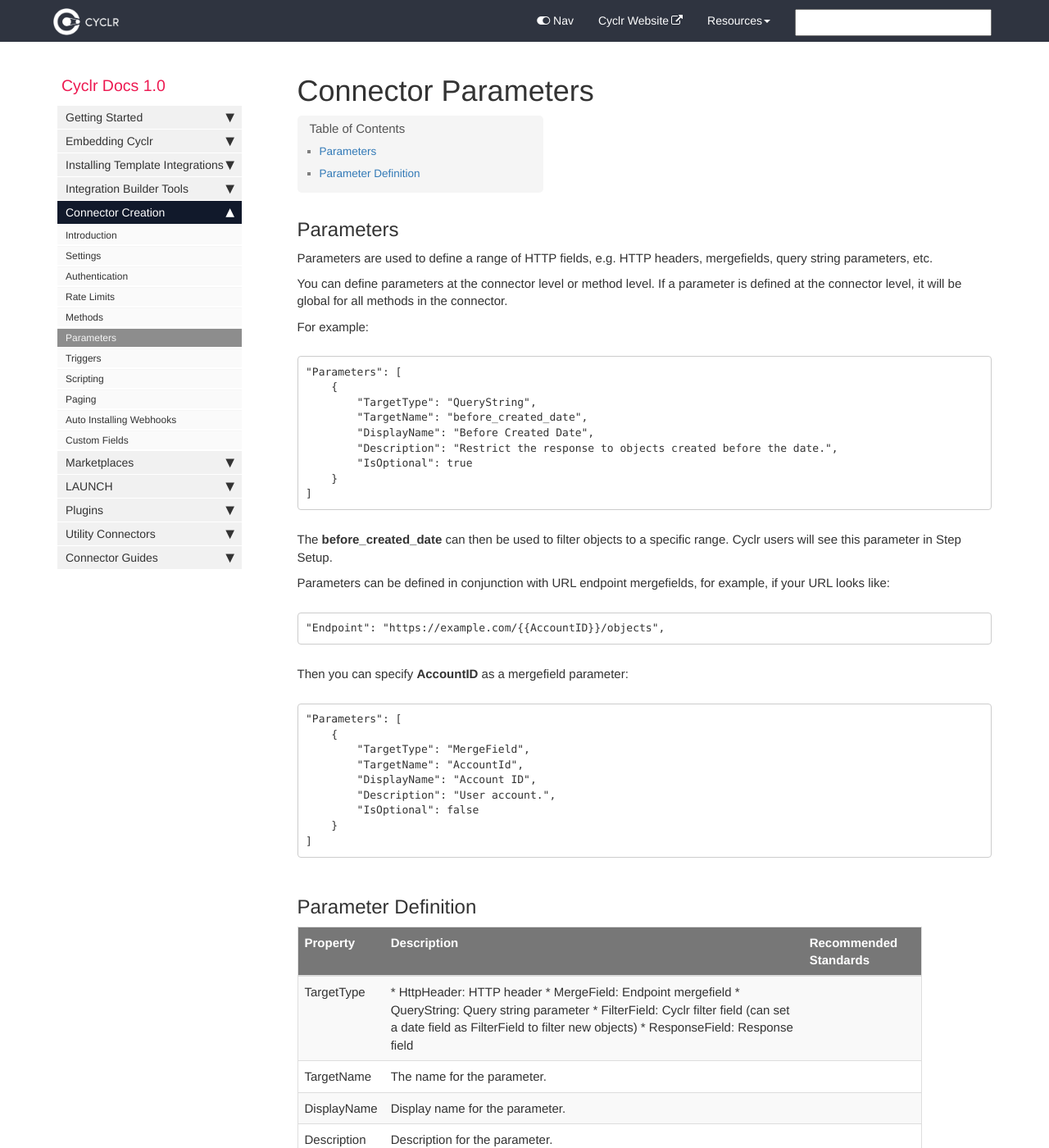
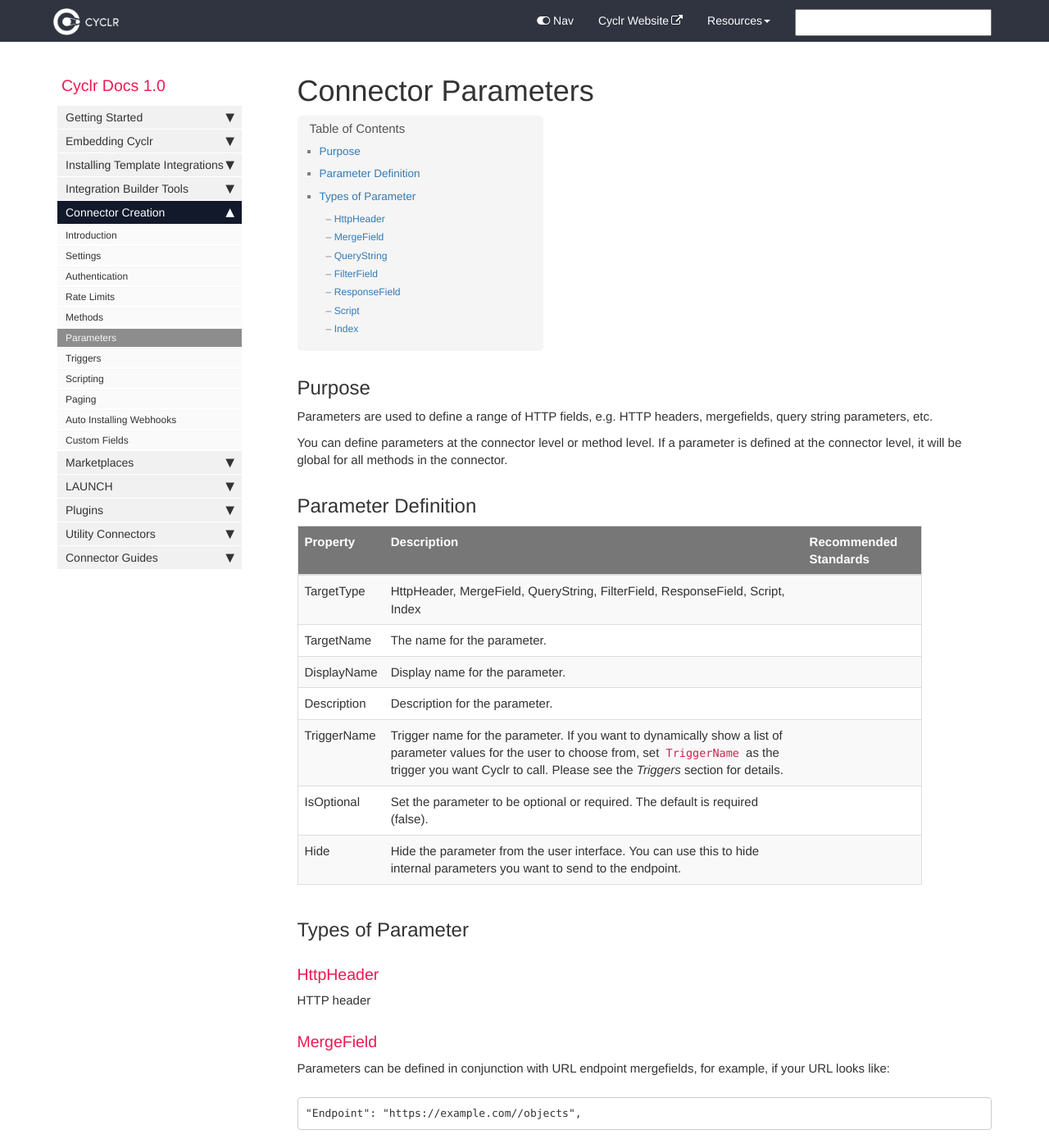
Before and after one commit to sneakysneak/docs, a Jekyll site: the page built from pages/custom-connectors/06-parameters.md, in a window 1280 px wide and 1400 px high. Shown: the whole window at 82% size. Built offline with Jekyll 4.4.1, drawn with Linux system fonts in a browser that asks for light colours; nearby versions of some CDN libraries; comment, search, counter and statistics services are not loaded; some of the changed text lies outside the part shown.

Commit message:
Update 06-parameters.md

```diff
--- a/pages/custom-connectors/06-parameters.md
+++ b/pages/custom-connectors/06-parameters.md
@@ -5,52 +5,51 @@ permalink: connector-parameters
 tags: [connector-creation]
 ---
 
-## Parameters
+## Purpose
 
 Parameters are used to define a range of HTTP fields, e.g. HTTP headers, mergefields, query string parameters, etc.
 
 You can define parameters at the connector level or method level. If a parameter is defined at the connector level, it will be global for all methods in the connector.
 
-For example:
-{% raw %}
-    "Parameters": [
-        {
-            "TargetType": "QueryString",
-            "TargetName": "before_created_date",
-            "DisplayName": "Before Created Date",
-            "Description": "Restrict the response to objects created before the date.",
-            "IsOptional": true
-        }
-    ]
-{% endraw %}
-
-The **before_created_date** can then be used to filter objects to a specific range. Cyclr users will see this parameter in Step Setup.
-
-Parameters can be defined in conjunction with URL endpoint mergefields, for example, if your URL looks like:
-
-    "Endpoint": "https://example.com/{% raw %}{{AccountID}}{% endraw %}/objects",
-
-Then you can specify **AccountID **as a mergefield parameter:
-{% raw %}
-    "Parameters": [
-        {
-            "TargetType": "MergeField",
-            "TargetName": "AccountId",
-            "DisplayName": "Account ID",
-            "Description": "User account.",
-            "IsOptional": false
-        }
-    ]
-{% endraw %}
 
 ## Parameter Definition
 
 | Property | Description | Recommended Standards |
 | --- | --- | --- |
-| TargetType |*   HttpHeader: HTTP header *   MergeField: Endpoint mergefield *   QueryString: Query string parameter *   FilterField: Cyclr filter field (can set a date field as FilterField to filter new objects) *   ResponseField: Response field | |
+| TargetType | HttpHeader,  MergeField, QueryString, FilterField, ResponseField, Script, Index | |
 | TargetName | The name for the parameter.| |
 | DisplayName | Display name for the parameter.| |
 | Description | Description for the parameter.| |
 | TriggerName | Trigger name for the parameter. If you want to dynamically show a list of parameter values for the user to choose from, set `TriggerName` as the trigger you want Cyclr to call. Please see the _Triggers_ section for details.| |
 | IsOptional | Set the parameter to be optional or required. The default is required (false).| |
 | Hide | Hide the parameter from the user interface. You can use this to hide internal parameters you want to send to the endpoint.| |
+
+## Types of Parameter
+
+### HttpHeader
+
+HTTP header
+
+### MergeField
+
+Parameters can be defined in conjunction with URL endpoint mergefields, for example, if your URL looks like:
+
+    "Endpoint": "https://example.com/{{{AccountID}}/objects",
+
+Then you can specify AccountID as a mergefield parameter:
+
+### QueryString
+
+Query string parameter
+
+### FilterField
+
+Cyclr filter field (can set a date field as FilterField to filter new objects)
+
+### ResponseField
+
+Response field
+
+### Script
+
+### Index
```
